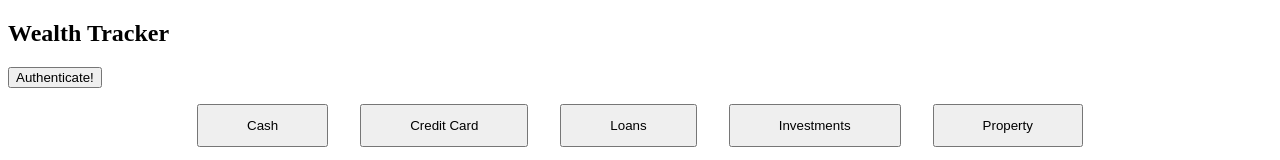
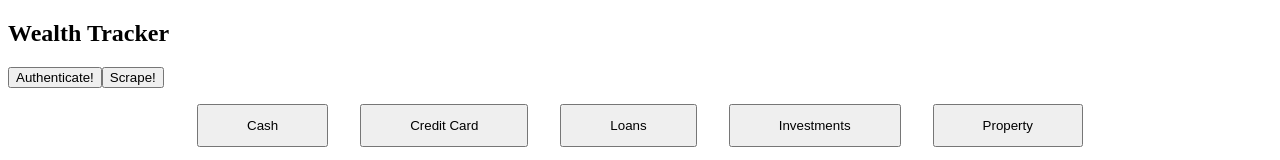
Before and after one commit to ashco/mint-scraper, a Next.js app in the folder frontend/: page / in a window 1280 px wide. Shown: the top 160 px of the page. Built offline with nearby package versions, Linux system fonts and the light colour scheme; no server answers.

Commit message:
added in scrape button

```diff
--- /dev/null
+++ b/frontend/components/ScrapeButton.js
@@ -0,0 +1,24 @@
+/* eslint-disable class-methods-use-this */
+import React from 'react';
+
+const targetUrl =
+  process.env.NODE_ENV === 'production'
+    ? 'http://192.168.86.72:4000'
+    : 'http://localhost:4000';
+
+export default class ScrapeButton extends React.Component {
+  async handleClick() {
+    const res = await fetch(`${targetUrl}/scrape`);
+    const message = await res.text();
+
+    alert(message);
+  }
+
+  render() {
+    return (
+      <button type="button" onClick={this.handleClick}>
+        Scrape!
+      </button>
+    );
+  }
+}
--- a/frontend/pages/index.js
+++ b/frontend/pages/index.js
@@ -1,12 +1,14 @@
 import Page from '../components/Page';
 import Data from '../components/Data';
 import AuthButton from '../components/AuthButton';
+import ScrapeButton from '../components/ScrapeButton';
 
 export default function Home() {
   return (
     <Page>
       <h2>Wealth Tracker</h2>
       <AuthButton />
+      <ScrapeButton />
       <Data />
     </Page>
   );
```
